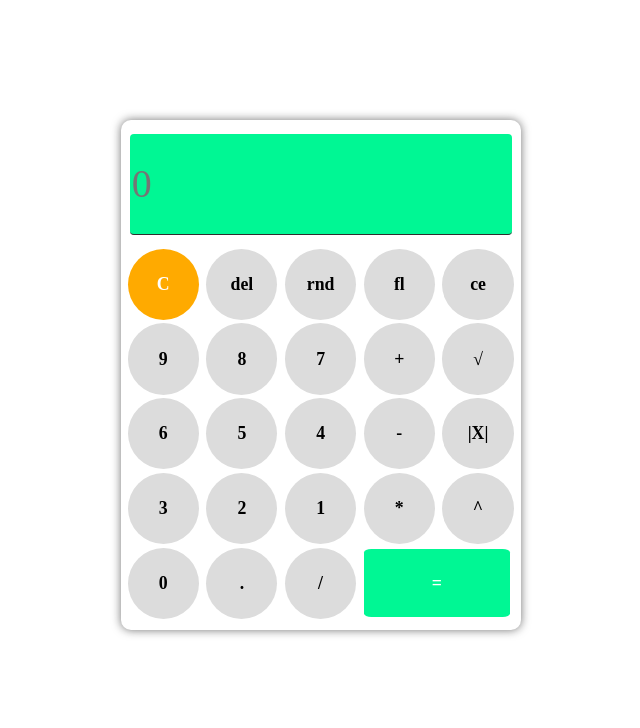
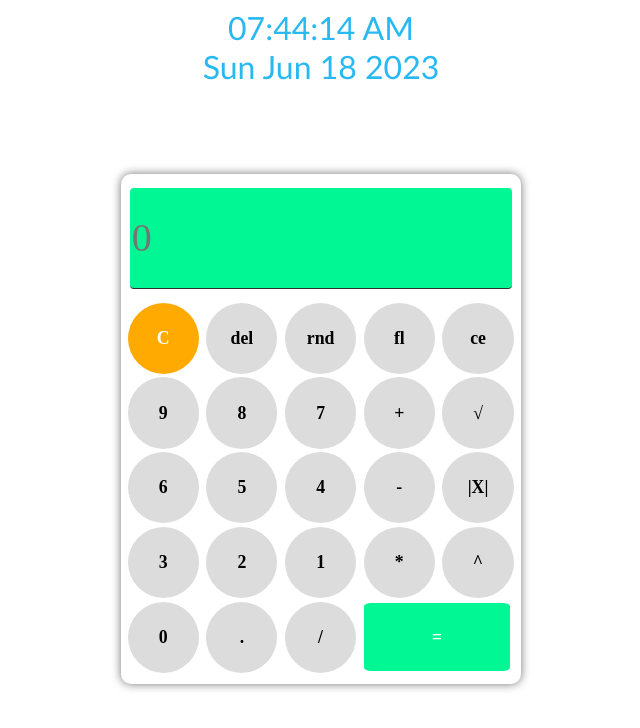
Before and after one commit to sinavahabi/calculator-mini-project, a plain HTML site: page index.html in a window 1280 px wide. Shown: the whole page, without its empty margins (319-959 px from the left). Drawn offline with Linux system fonts and the light colour scheme.

Commit message:
adding digital clock feature

```diff
--- a/index.html
+++ b/index.html
@@ -5,13 +5,12 @@
     <meta charset="UTF-8">
     <meta name="viewport" content="width=device-width, initial-scale=1.0">
     <title>Calculator</title>
-    <script src="bootstrap/js/bootstrap.min.js"></script>
     <link rel="stylesheet" href="styles/style.css">
-    <link rel="stylesheet" href="styles/style.css">
-    <script src="main.js"></script>
 </head>
 
 <body>
+    <div id="clock" class="display-clock"></div>
+    <div id="date" class="display-date"></div>
     <div class="container">
         <input type="text" placeholder="0" id="display" readonly>
         <div class="row">
@@ -49,6 +48,7 @@
             <input class="green" type="button" value="=" onclick="calculation()">
         </div>
     </div>
+    <script src="main.js"></script>
 </body>
 
 </html>
--- a/main.js
+++ b/main.js
@@ -72,3 +72,40 @@ function mathCalculation(mathFunc) {
         }
     }
 }
+
+// Adding digital clock feature to program.
+
+function clock(){
+    let date = new Date();
+    let hour = date.getHours();
+    let minute = date.getMinutes();
+    let second = date.getSeconds();
+    let time = "AM";
+    let dateString = String(date);
+
+    if(hour > 12) {
+        hour -= 12;
+        time = "PM";
+    }
+
+    if(hour < 10) {
+        hour = "0" + hour;
+    }
+
+    if(minute < 10) {
+        minute = "0" + minute;
+    }
+
+    if(second < 10) {
+        second = "0" + second;
+    }
+
+    let timeDisplay = `${hour}:${minute}:${second} ${time}`;
+    let dateDisplay = dateString.slice(0,15);
+    document.getElementById("clock").textContent = timeDisplay;
+    document.getElementById("date").textContent = dateDisplay;
+
+    setTimeout(clock, 1000);
+}
+
+clock();
--- a/styles/style.css
+++ b/styles/style.css
@@ -1,7 +1,7 @@
 .container {
     width: 400px;
     height: 510px;
-    margin: 7.5rem auto;
+    margin: 5.5rem auto;
     padding: .1em .3em;
     border-radius: 10px;
     box-sizing: border-box;
@@ -63,3 +63,9 @@ input:focus {
     width: 8.2em;
     height: 3.8em;
 }
+
+.display-clock, .display-date {
+    text-align: center;
+    font: 2em Calibri;
+    color: rgb(40, 185, 242);
+}
```
Also changed, not shown: bootstrap/css/bootstrap.min.css (deleted), bootstrap/js/bootstrap.min.js (deleted), readme.txt.
